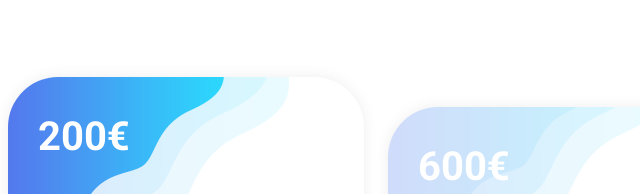
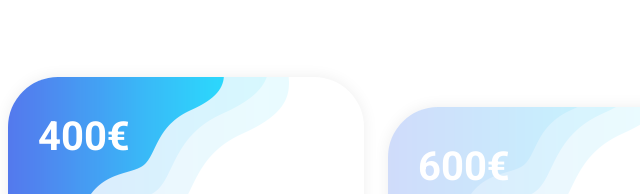
Before and after one commit to Late-Bot/late-bot.github.io, a plain HTML site: page index.html in a window 1280 px wide. Shown: the part 2664-2858 px from the top of the page, 454-1094 px from the left. Drawn offline with Linux system fonts and the light colour scheme.

Commit message:
Cambiato prezzo bimestrale

```diff
--- a/index.html
+++ b/index.html
@@ -294,7 +294,7 @@
         </div>
         <div class="col-lg-4">
           <div class="pricing-item-pro">
-            <span class="price">200€</span>
+            <span class="price">400€</span>
             <h4>Bimestrale</h4>
             <div class="icon">
               <img src="assets/images/pricing-table-01.png" alt="">
```
